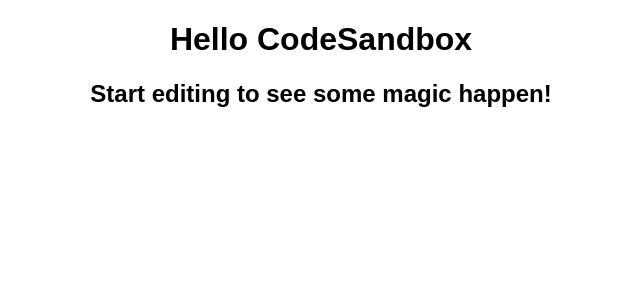
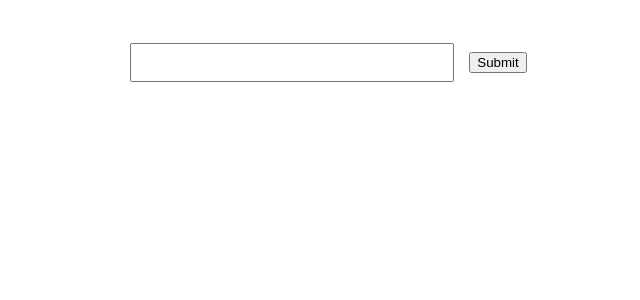
Before and after one commit to julietrubin/SpiceSearch, a React (Create React App) app: page / in a window 1280 px wide. Shown: the top 300 px of the page, without its empty margins (319-959 px from the left). Built offline with nearby package versions, Linux system fonts and the light colour scheme.

Commit message:
Add file input field layout

```diff
--- a/src/App.js
+++ b/src/App.js
@@ -1,10 +1,41 @@
+import React from "react";
+
+import Spice from "./Spice.js";
 import "./styles.css";
 
-export default function App() {
-  return (
-    <div className="App">
-      <h1>Hello CodeSandbox</h1>
-      <h2>Start editing to see some magic happen!</h2>
-    </div>
-  );
+class App extends React.Component {
+  constructor(props) {
+    super(props);
+    this.state = { value: "" };
+
+    this.handleChange = this.handleChange.bind(this);
+    this.handleSubmit = this.handleSubmit.bind(this);
+  }
+
+  handleChange(event) {
+    this.setState({ value: event.target.value });
+  }
+
+  handleSubmit(event) {
+    alert("A name was submitted: " + this.state.value);
+    event.preventDefault();
+  }
+
+  render() {
+    return (
+      <form className="App" onSubmit={this.handleSubmit}>
+        <label>
+          <input
+            type="text"
+            className="search"
+            value={this.state.value}
+            onChange={this.handleChange}
+          />
+        </label>
+        <input type="submit" value="Submit" />
+      </form>
+    );
+  }
 }
+
+export default App;
--- /dev/null
+++ b/src/Spice.js
@@ -0,0 +1,5 @@
+import "./styles.css";
+
+export default function Spice() {
+  return <div clasßsName="Spice"></div>;
+}
--- a/src/styles.css
+++ b/src/styles.css
@@ -1,4 +1,11 @@
 .App {
   font-family: sans-serif;
   text-align: center;
+  padding: 20px;
 }
+
+.search {
+  width: 300px;
+  padding: 10px;
+  margin: 15px;
+}
```
Also changed, not shown: package.json (+9 -4 lines).
